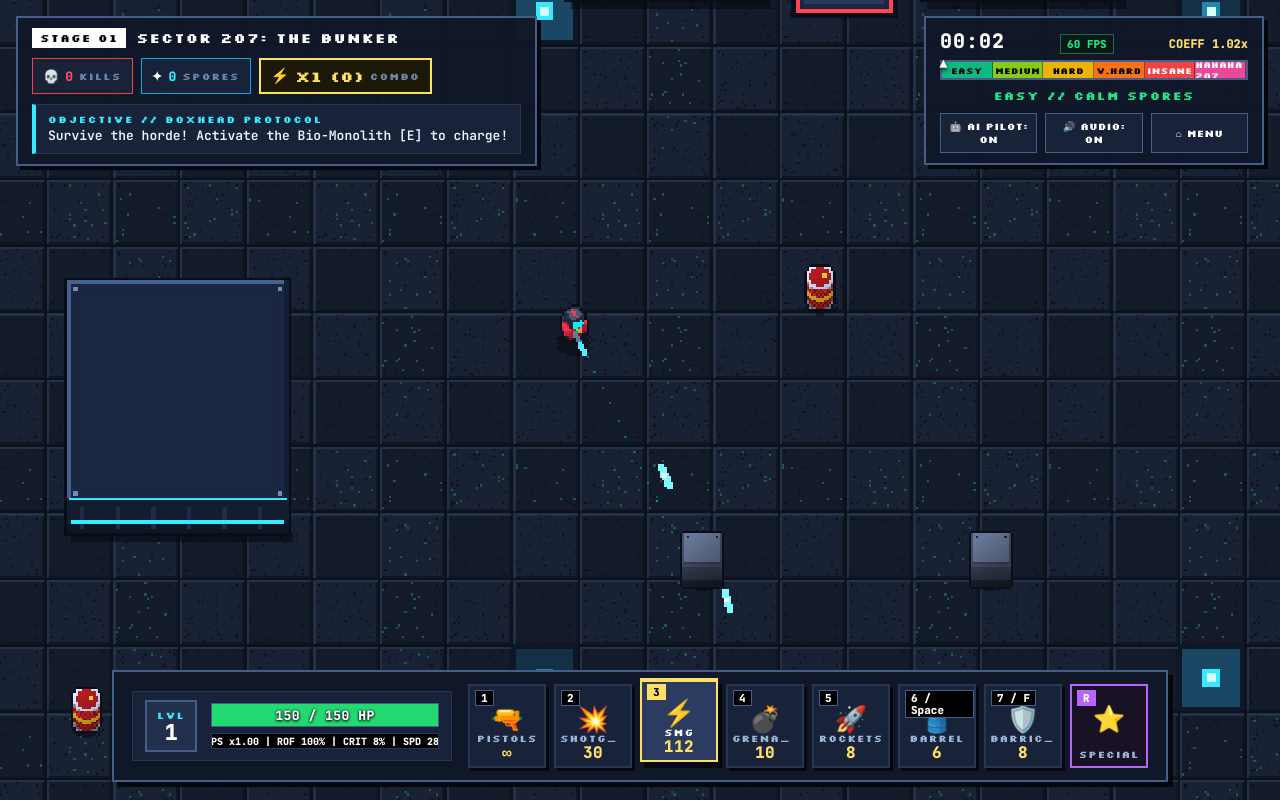
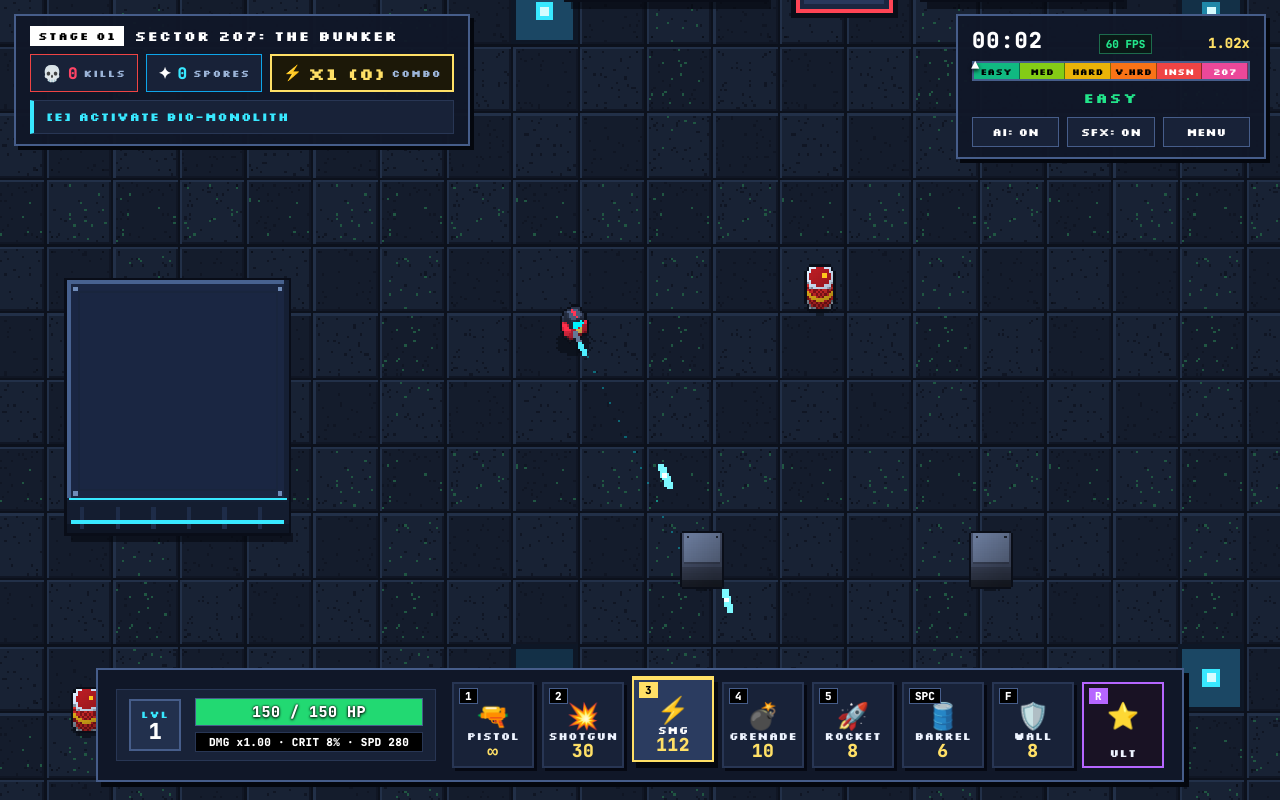
Before and after one commit to chernandezweb/cyber-spore-207, a website built with Vite: page index.html in a window 1280 px wide. Both pictures are taken after a click on the button "🤖 LAUNCH AI AUTO-PILOT SHOWCASE". Built offline with nearby package versions, Linux system fonts and the light colour scheme.

Commit message:
Fix top-right HUD overlap and make all HUD stats/labels bigger, bolder, and cleaner

```diff
--- a/index.html
+++ b/index.html
@@ -38,11 +38,10 @@
           </div>
         </div>
         <div class="objective-box" id="hud-objective">
-          <div class="obj-header">OBJECTIVE // BOXHEAD PROTOCOL</div>
-          <div class="obj-text" id="hud-obj-text">Survive the horde! Activate the Bio-Monolith [E] to charge!</div>
+          <div class="obj-text" id="hud-obj-text">[E] ACTIVATE BIO-MONOLITH</div>
           <div class="teleporter-progress-wrap hidden" id="hud-tp-bar-wrap">
             <div class="teleporter-progress-fill" id="hud-tp-bar-fill"></div>
-            <span class="teleporter-progress-label" id="hud-tp-label">CHARGING CONDUIT: 0%</span>
+            <span class="teleporter-progress-label" id="hud-tp-label">CHARGING: 0%</span>
           </div>
         </div>
       </div>
@@ -51,7 +50,7 @@
       <div id="hud-boss-bar" class="hidden">
         <div class="boss-title-row">
           <span class="boss-name" id="boss-name">BOWSER-LEVIATHAN 207</span>
-          <span class="boss-sub" id="boss-subtitle">APEX DEVIL TITAN OF THE NEON VOID</span>
+          <span class="boss-sub" id="boss-subtitle">APEX TITAN</span>
         </div>
         <div class="boss-hp-track">
           <div class="boss-hp-lag" id="boss-hp-lag"></div>
@@ -60,44 +59,46 @@
         </div>
       </div>
 
-      <!-- Top-Right HUD: Risk of Rain 2 Escalating Difficulty Meter & Utility Toggles -->
+      <!-- Top-Right Stack: Difficulty Panel + Relic Ribbon (Flex column = ZERO overlap!) -->
+      <div id="hud-right-stack">
         <div id="hud-top-right" class="hud-panel hidden">
           <div class="ror-diff-box">
             <div class="diff-clock-row">
               <span class="diff-timer" id="hud-timer">00:00</span>
               <span class="diff-fps" id="hud-fps">60 FPS</span>
-            <span class="diff-stage-mult" id="hud-coeff">COEFF 1.00x</span>
+              <span class="diff-stage-mult" id="hud-coeff">1.00x</span>
             </div>
             <div class="diff-bar-outer">
               <div class="diff-segments">
                 <span class="seg s-easy">EASY</span>
-              <span class="seg s-med">MEDIUM</span>
+                <span class="seg s-med">MED</span>
                 <span class="seg s-hard">HARD</span>
-              <span class="seg s-vhard">V.HARD</span>
-              <span class="seg s-insane">INSANE</span>
-              <span class="seg s-207">HAHAHA 207</span>
+                <span class="seg s-vhard">V.HRD</span>
+                <span class="seg s-insane">INSN</span>
+                <span class="seg s-207">207</span>
               </div>
               <div class="diff-marker" id="hud-diff-marker">▲</div>
             </div>
-          <div class="diff-current-badge" id="hud-diff-label">EASY // CALM SPORES</div>
+            <div class="diff-current-badge" id="hud-diff-label">EASY</div>
           </div>
           <div class="quick-actions-row">
-          <button id="btn-toggle-ai" class="hud-mini-btn" title="Toggle AI Auto-Pilot Tester [F4]">
-            🤖 AI PILOT: <span id="ai-status-text">OFF</span>
+            <button id="btn-toggle-ai" class="hud-mini-btn" title="Toggle AI Auto-Pilot [F4]">
+              AI: <span id="ai-status-text">OFF</span>
             </button>
             <button id="btn-toggle-audio" class="hud-mini-btn" title="Toggle Sound [M]">
-            🔊 AUDIO: <span id="audio-status-text">ON</span>
+              SFX: <span id="audio-status-text">ON</span>
             </button>
-          <button id="btn-return-menu" class="hud-mini-btn" title="Return to Main Menu [ESC]">
-            ⌂ MENU
+            <button id="btn-return-menu" class="hud-mini-btn" title="Main Menu [ESC]">
+              MENU
             </button>
           </div>
         </div>
 
-      <!-- Top Relic Item Inventory Ribbon (Risk of Rain 2 Stackable Items) -->
+        <!-- Relic & Synergy Ribbon (Cleanly below Top-Right panel, never overlaps) -->
         <div id="hud-item-ribbon" class="hidden">
-        <div class="ribbon-label">RELIC SYNERGIES</div>
+          <div class="ribbon-label">RELICS &amp; PERKS</div>
           <div id="hud-items-list" class="items-grid"></div>
+        </div>
       </div>
 
       <!-- Pickup Notification Banner -->
@@ -134,7 +135,7 @@
           <div class="skill-slot weapon-slot active" id="weapon-slot-0" title="[1] Dual Plasma Pistols">
             <div class="skill-key">1</div>
             <div class="skill-icon">🔫</div>
-            <div class="skill-name">PISTOLS</div>
+            <div class="skill-name">PISTOL</div>
             <div class="weapon-ammo" id="weapon-ammo-0">∞</div>
           </div>
           <div class="skill-slot weapon-slot" id="weapon-slot-1" title="[2] Neon Shotgun">
@@ -152,25 +153,25 @@
           <div class="skill-slot weapon-slot" id="weapon-slot-3" title="[4] Spore Grenades">
             <div class="skill-key">4</div>
             <div class="skill-icon">💣</div>
-            <div class="skill-name">GRENADES</div>
+            <div class="skill-name">GRENADE</div>
             <div class="weapon-ammo" id="weapon-ammo-3">10</div>
           </div>
           <div class="skill-slot weapon-slot" id="weapon-slot-4" title="[5] Plasma Rockets">
             <div class="skill-key">5</div>
             <div class="skill-icon">🚀</div>
-            <div class="skill-name">ROCKETS</div>
+            <div class="skill-name">ROCKET</div>
             <div class="weapon-ammo" id="weapon-ammo-4">8</div>
           </div>
           <div class="skill-slot weapon-slot barrel-slot" id="weapon-slot-5" title="[6 or Space] Place Explosive Barrel">
-            <div class="skill-key">6 / Space</div>
+            <div class="skill-key">SPC</div>
             <div class="skill-icon">🛢️</div>
             <div class="skill-name">BARREL</div>
             <div class="weapon-ammo" id="weapon-ammo-5">6</div>
           </div>
           <div class="skill-slot weapon-slot barricade-slot" id="weapon-slot-6" title="[7 or F] Place Cyber Barricade">
-            <div class="skill-key">7 / F</div>
+            <div class="skill-key">F</div>
             <div class="skill-icon">🛡️</div>
-            <div class="skill-name">BARRICADE</div>
+            <div class="skill-name">WALL</div>
             <div class="weapon-ammo" id="weapon-ammo-6">8</div>
           </div>
 
@@ -178,7 +179,7 @@
           <div class="skill-slot special-slot" id="special-slot" title="[R] Special Ultimate">
             <div class="skill-key">R</div>
             <div class="skill-icon">⭐</div>
-            <div class="skill-name">SPECIAL</div>
+            <div class="skill-name">ULT</div>
             <div class="skill-cd-overlay hidden" id="skill-cd-3"></div>
           </div>
         </div>
--- a/src/engine.ts
+++ b/src/engine.ts
@@ -310,7 +310,7 @@ export class GameEngine {
     const name = STAGE_NAMES[(this.stage - 1) % STAGE_NAMES.length];
     setText('hud-stage-num', `STAGE ${String(this.stage).padStart(2, '0')}`);
     setText('hud-stage-name', name);
-    setText('hud-obj-text', 'Survive the horde! Activate the Bio-Monolith [E] to charge!');
+    setText('hud-obj-text', '[E] ACTIVATE BIO-MONOLITH');
     document.getElementById('hud-tp-bar-wrap')?.classList.add('hidden');
     document.getElementById('hud-boss-bar')?.classList.add('hidden');
     this.spawnBurst(this.player.x, this.player.y, '#00f3ff', 36, 300);
@@ -1319,7 +1319,7 @@ export class GameEngine {
       this.boss = this.spawnEnemy('bowser_boss', bx, by);
       soundEngine.playBossRoar();
       this.shake = 22;
-      setText('hud-obj-text', 'DEFEND THE BIO-MONOLITH! Stay in ring and slay Bowser-Leviathan!');
+      setText('hud-obj-text', 'DEFEND RING & SLAY BOSS!');
       document.getElementById('hud-tp-bar-wrap')?.classList.remove('hidden');
       document.getElementById('hud-boss-bar')?.classList.remove('hidden');
     } else if (tp.state === 'portal_open' && d < 140) {
@@ -1355,7 +1355,7 @@ export class GameEngine {
       for (const en of this.enemies) if (!en.isDead) this.killEnemy(en);
       this.shake = 16;
       soundEngine.playRelicPickup();
-      setText('hud-obj-text', 'PORTAL OPEN — enter the monolith and press [E] to advance!');
+      setText('hud-obj-text', 'PORTAL OPEN — PRESS [E] TO WARP!');
       this.addDamageNumber(tp.x, tp.y - 40, 'PORTAL OPEN', '#00f3ff', 2);
     }
   }
--- a/src/hud.ts
+++ b/src/hud.ts
@@ -2,12 +2,12 @@
 import type { RelicItem } from './types';
 
 const DIFF_LABELS = [
-  'EASY // CALM SPORES',
-  'MEDIUM // RISING BLOOM',
-  'HARD // NEON STORM',
-  'VERY HARD // HIVE AWAKENS',
-  'INSANE // VOID SURGE',
-  'HAHAHA 207 // I SEE YOU',
+  'EASY',
+  'MEDIUM',
+  'HARD',
+  'VERY HARD',
+  'INSANE',
+  'HAHAHA 207',
 ];
 const DIFF_COLORS = ['#22e58a', '#a6ff33', '#ffd23f', '#ff8528', '#ff3355', '#ff4de1'];
 
@@ -38,7 +38,7 @@ export function updateHUD(e: any) {
   set('hud-timer', `${String(mm).padStart(2, '0')}:${String(ss).padStart(2, '0')}`);
   set('hud-fps', `${e.fps || 60} FPS`);
   const c = e.coeff;
-  set('hud-coeff', `COEFF ${c.toFixed(2)}x`);
+  set('hud-coeff', `${c.toFixed(2)}x`);
 
   const tier = Math.min(5, Math.floor((c - 1) / 0.55));
   const marker = document.getElementById('hud-diff-marker') as HTMLElement | null;
@@ -59,7 +59,7 @@ export function updateHUD(e: any) {
 
   width('hud-xp-fill', (p.xp / p.xpToNext) * 100);
   set('hud-level', String(p.level));
-  set('hud-stats-summary', `DPS x${p.stats.damageMult.toFixed(2)} | ROF ${Math.round(p.stats.attackSpeed * 100)}% | CRIT ${Math.round(p.stats.critRate * 100)}% | SPD ${Math.round(p.moveSpeed)}`);
+  set('hud-stats-summary', `DMG x${p.stats.damageMult.toFixed(2)} · CRIT ${Math.round(p.stats.critRate * 100)}% · SPD ${Math.round(p.moveSpeed)}`);
 
   // Boxhead Weapon Hotbar (1-7)
   for (let i = 0; i < p.weaponOrder.length; i++) {
--- a/src/style.css
+++ b/src/style.css
@@ -243,12 +243,29 @@ html, body {
 }
 
 /* ==========================================================================
-   TOP-RIGHT HUD: Risk of Rain 2 Difficulty Bar & Utility Quick Actions
+   TOP-RIGHT STACK: Difficulty Panel + Relic Ribbon (Zero overlap!)
    ========================================================================== */
+#hud-right-stack {
+  position: absolute;
+  top: 14px;
+  right: 14px;
+  z-index: 10;
+  display: flex;
+  flex-direction: column;
+  align-items: flex-end;
+  gap: 10px;
+  pointer-events: none;
+}
+
+#hud-right-stack > * {
+  pointer-events: auto;
+}
+
 #hud-top-right {
-  top: 16px;
-  right: 16px;
-  min-width: 340px;
+  position: relative;
+  top: auto;
+  right: auto;
+  width: 310px;
   display: flex;
   flex-direction: column;
   gap: 10px;
@@ -460,26 +477,25 @@ html, body {
 }
 
 /* ==========================================================================
-   RELIC ITEMS RIBBON
+   RELIC ITEMS RIBBON (Stacked cleanly below #hud-top-right)
    ========================================================================== */
 #hud-item-ribbon {
-  position: absolute;
-  top: 108px;
-  right: 16px;
+  position: relative;
+  top: auto;
+  right: auto;
   z-index: 10;
-  background: var(--surface-1);
+  background: rgba(16, 23, 40, 0.94);
   border: 2px solid var(--border-mid);
-  border-radius: 6px;
   padding: 8px 12px;
-  max-width: 360px;
+  width: 310px;
 }
 
 .ribbon-label {
   font-family: var(--font-display);
-  font-size: 10px;
-  font-weight: 900;
-  color: var(--text-muted);
-  letter-spacing: 1.5px;
+  font-size: 11px;
+  font-weight: 700;
+  color: var(--color-amber-bright);
+  letter-spacing: 1px;
   margin-bottom: 6px;
 }
 
@@ -491,15 +507,14 @@ html, body {
 
 .item-badge {
   position: relative;
-  width: 34px;
-  height: 34px;
+  width: 38px;
+  height: 38px;
   background: var(--surface-2);
   border: 2px solid var(--border-dim);
-  border-radius: 4px;
   display: flex;
   align-items: center;
   justify-content: center;
-  font-size: 18px;
+  font-size: 20px;
 }
 
 .item-badge.common { border-color: #cbd5e1; }
@@ -1669,6 +1684,114 @@ kbd,
   line-height: 1.3;
 }
 
+/* ==========================================================================
+   BIG BOLD HUD POLISH (Zero truncation, instant readability)
+   ========================================================================== */
+#hud-top-left {
+  top: 14px;
+  left: 14px;
+  min-width: 310px;
+  gap: 8px;
+}
+
+.currency-pill {
+  font-size: 16px;
+  font-weight: 800;
+  padding: 6px 11px;
+}
+
+.currency-pill.stomp span:nth-child(2) {
+  font-size: 17px;
+}
+
+.c-label {
+  font-size: 10px;
+  font-weight: 700;
+  color: var(--text-secondary);
+}
+
+.obj-text {
+  font-family: var(--font-display);
+  font-size: 12px;
+  font-weight: 700;
+  color: var(--color-cyan-bright);
+  letter-spacing: 0.6px;
+}
+
+.diff-timer {
+  font-size: 22px;
+}
+
+.diff-stage-mult {
+  font-size: 14px;
+  font-weight: 800;
+}
+
+.diff-segments .seg {
+  font-size: 9px;
+  letter-spacing: 0;
+  white-space: nowrap;
+}
+
+.diff-current-badge {
+  font-size: 14px;
+  letter-spacing: 1.5px;
+}
+
+.hud-mini-btn {
+  font-size: 11px;
+  padding: 7px 6px;
+  white-space: nowrap;
+}
+
+.survivor-status-card {
+  min-width: 320px;
+  padding: 8px 12px;
+}
+
+.hp-bar-container {
+  height: 28px;
+}
+
+.hp-bar-text {
+  font-size: 15px;
+  font-weight: 800;
+}
+
+.xp-bar-container {
+  height: 20px;
+}
+
+.xp-bar-text {
+  font-size: 11px;
+  font-weight: 800;
+  letter-spacing: 0.3px;
+}
+
+.skill-slot.weapon-slot,
+.special-slot {
+  width: 82px;
+  height: 86px;
+  padding: 5px 4px 6px;
+}
+
+.skill-key {
+  font-size: 11px;
+  padding: 1px 5px;
+  white-space: nowrap;
+}
+
+.skill-name {
+  font-size: 11px;
+  letter-spacing: 0.3px;
+  color: var(--text-primary);
+}
+
+.weapon-ammo {
+  font-size: 18px;
+  font-weight: 800;
+}
+
 @media (max-width: 820px) {
   .draft-cards-row {
     grid-template-columns: 1fr;
```
Lines whose indentation alone changed are shown as unchanged.
